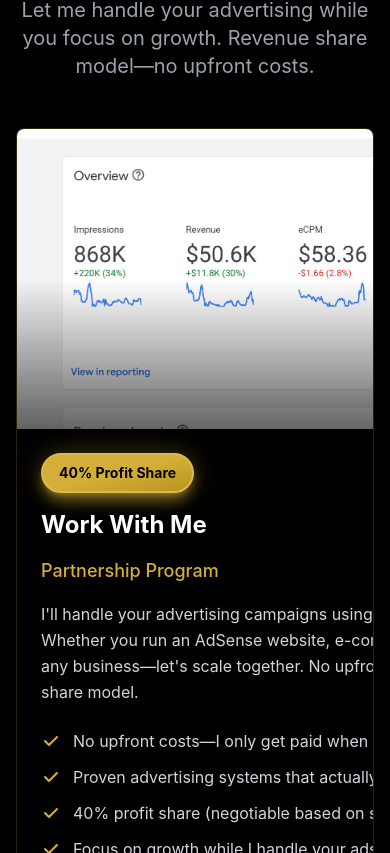
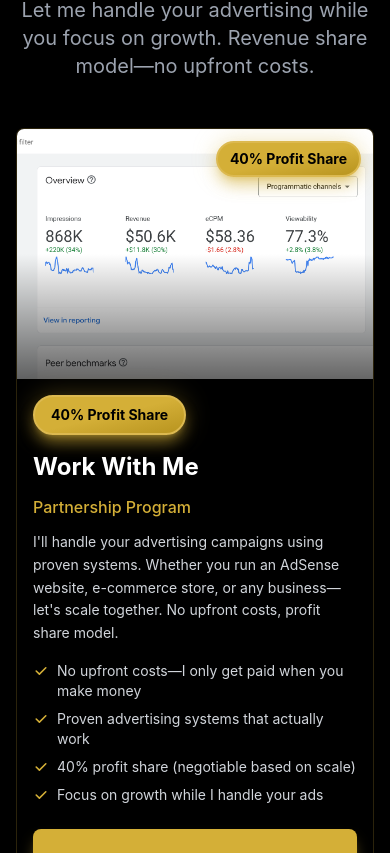
Before and after one commit to legendstarrx/legendstarr, a Next.js app: page / in a window 390 px wide. Shown: the part 3411-4264 px from the top of the page. Built offline with nearby package versions, Linux system fonts and the light colour scheme.

Commit message:
Fix mobile view: ensure description text is fully visible and not truncated

```diff
--- a/components/LifestyleGallery.tsx
+++ b/components/LifestyleGallery.tsx
@@ -154,9 +154,9 @@ export default function LifestyleGallery() {
                 transition={{ duration: 0.6 }}
                 className="bg-black/50 border border-gold/20 rounded-lg overflow-hidden hover:border-gold/40 transition-all group"
               >
-                <div className="grid md:grid-cols-2 gap-0">
+                <div className="flex flex-col md:grid md:grid-cols-2 gap-0">
                   {/* Image Side */}
-                  <div className="relative aspect-video md:aspect-auto md:h-full min-h-[300px]">
+                  <div className="relative aspect-video md:aspect-auto md:h-full min-h-[250px] sm:min-h-[300px] order-1">
                     <div className="relative w-full h-full">
                       <Image
                         src="/images/results/adx results/Screenshot 2026-01-22 144816.png"
@@ -178,7 +178,7 @@ export default function LifestyleGallery() {
                   </div>
 
                   {/* Content Side */}
-                  <div className="p-6 md:p-8 lg:p-12 flex flex-col justify-center">
+                  <div className="p-4 sm:p-6 md:p-8 lg:p-12 flex flex-col justify-center min-h-0 overflow-visible order-2">
                     {/* Mobile Badge - Show on mobile only */}
                     <div className="md:hidden mb-4">
                       <div className="relative inline-block">
@@ -188,28 +188,28 @@ export default function LifestyleGallery() {
                         </div>
                       </div>
                     </div>
-                    <h3 className="text-2xl md:text-3xl lg:text-4xl font-bold text-white mb-4 group-hover:text-gold transition-colors">
+                    <h3 className="text-2xl md:text-3xl lg:text-4xl font-bold text-white mb-3 md:mb-4 group-hover:text-gold transition-colors">
                       Work With Me
                     </h3>
-                    <p className="text-gold text-lg md:text-xl mb-4 font-medium">Partnership Program</p>
-                    <p className="text-gray-300 mb-6 leading-relaxed">
+                    <p className="text-gold text-base md:text-lg lg:text-xl mb-3 md:mb-4 font-medium">Partnership Program</p>
+                    <p className="text-gray-300 text-sm sm:text-base mb-4 md:mb-6 leading-relaxed break-words">
                       I'll handle your advertising campaigns using proven systems. Whether you run an AdSense website,
                       e-commerce store, or any business—let's scale together. No upfront costs, profit share model.
                     </p>
 
                     {/* Key Benefits */}
-                    <ul className="space-y-3 mb-8">
+                    <ul className="space-y-2 md:space-y-3 mb-6 md:mb-8">
                       {[
                         'No upfront costs—I only get paid when you make money',
                         'Proven advertising systems that actually work',
                         '40% profit share (negotiable based on scale)',
                         'Focus on growth while I handle your ads'
                       ].map((benefit, idx) => (
-                        <li key={idx} className="flex items-center text-gray-300">
-                          <svg className="w-5 h-5 text-gold mr-3 flex-shrink-0" fill="currentColor" viewBox="0 0 20 20">
+                        <li key={idx} className="flex items-start text-gray-300 text-sm sm:text-base break-words">
+                          <svg className="w-4 h-4 sm:w-5 sm:h-5 text-gold mr-2 sm:mr-3 flex-shrink-0 mt-0.5" fill="currentColor" viewBox="0 0 20 20">
                             <path fillRule="evenodd" d="M16.707 5.293a1 1 0 010 1.414l-8 8a1 1 0 01-1.414 0l-4-4a1 1 0 011.414-1.414L8 12.586l7.293-7.293a1 1 0 011.414 0z" clipRule="evenodd" />
                           </svg>
-                          {benefit}
+                          <span className="flex-1">{benefit}</span>
                         </li>
                       ))}
                     </ul>
```
